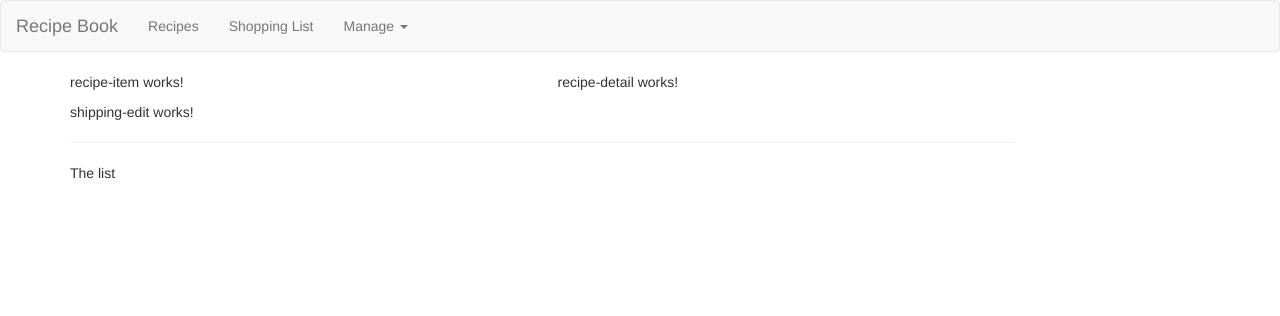
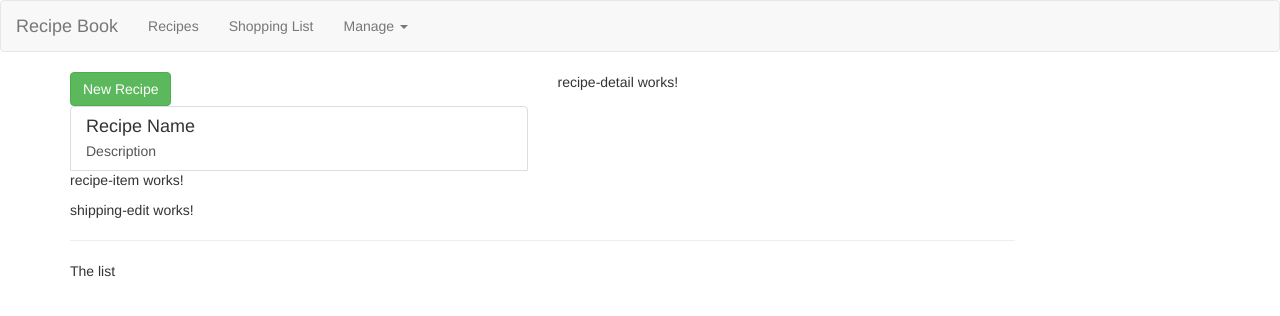
Before and after one commit to JuliaChenJing/Angular_Demos, an Angular app in the folder Angular5/shopping-app/: page / in a window 1280 px wide. Shown: the top 316 px of the page. Built offline with nearby package versions, Linux system fonts and the light colour scheme.

Commit message:
47 adding content to the recipes component

```diff
--- a/Angular5/shopping-app/src/app/recipes/recipe-list/recipe-list.component.html
+++ b/Angular5/shopping-app/src/app/recipes/recipe-list/recipe-list.component.html
@@ -1 +1,21 @@
-<app-recipe-item></app-recipe-item>
+<div class="row">
+    <div class="col-xs-12">
+        <button class="btn btn-success"> New Recipe</button>
+    </div>
+</div>
+
+<div class="row">
+    <div class="col-xs-12">
+        <a href="#" class="list-group-item clearfix">
+            <div class="pull-left">
+                <h4 class="list-group-item-heading"> Recipe Name </h4>
+                <p class="list-group-item-text"> Description</p>
+            </div>
+
+            <span class="pull-right">
+                <img scr="" class="img-responsive" style="max-height:50px">
+            </span>
+        </a>
+        <app-recipe-item></app-recipe-item>
+    </div>
+</div>
--- a/Angular5/shopping-app/src/app/recipes/recipe-list/recipe-list.component.ts
+++ b/Angular5/shopping-app/src/app/recipes/recipe-list/recipe-list.component.ts
@@ -1,4 +1,5 @@
 import { Component, OnInit } from '@angular/core';
+import { Recipe } from '../recipe.model'
 
 @Component({
   selector: 'app-recipe-list',
@@ -6,7 +7,9 @@ import { Component, OnInit } from '@angular/core';
   styleUrls: ['./recipe-list.component.css']
 })
 export class RecipeListComponent implements OnInit {
-  recipes=[];
+  recipes: Recipe[] = [
+    new Recipe("A Test Recipe", "simply a test","http://s4.sinaimg.cn/middle/610a6eb2t774f52cd64d3&690")
+  ];
 
   constructor() { }
 
```
